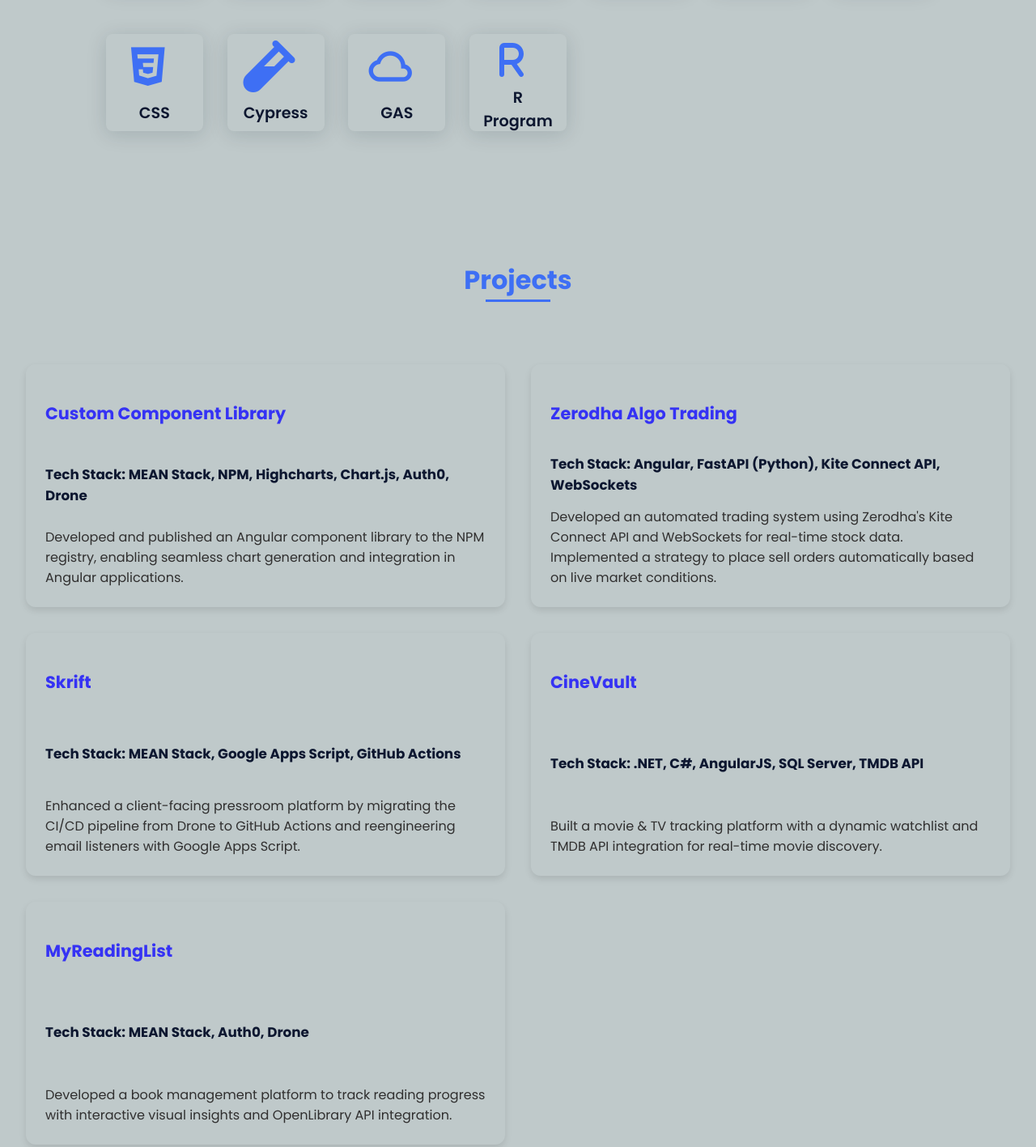
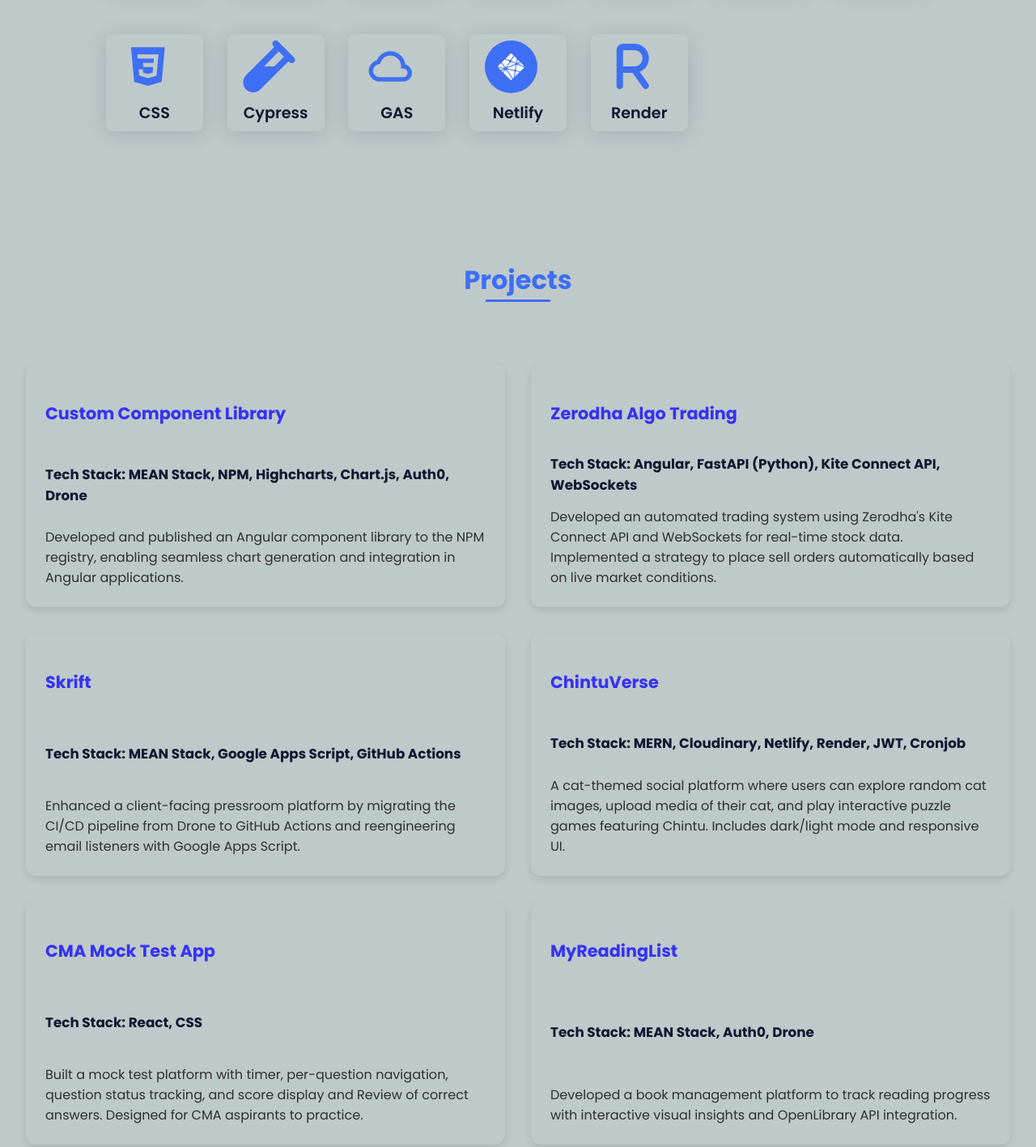
Before and after one commit to manoj-r-code/manoj-r, a plain HTML site: page index.html in a window 1280 px wide. Shown: the part 2500-3917 px from the top of the page at 81% size. Drawn offline with nearby package versions, Linux system fonts and the light colour scheme.

Commit message:
updated skills and project section

```diff
--- a/index.html
+++ b/index.html
@@ -50,7 +50,8 @@
                 <!-- <a href="mailto:manu.ravindra.123@gmail.com" class="home__social-icon">
                     <i class='bx bxl-google'></i>
                 </a> -->
-                <a href="https://mail.google.com/mail/?view=cm&fs=1&to=manu.ravindra.123@gmail.com" target="_blank" class="home__social-icon">
+                <a href="https://mail.google.com/mail/?view=cm&fs=1&to=manu.ravindra.123@gmail.com" target="_blank"
+                    class="home__social-icon">
                     <i class='bx bxl-google'></i>
                 </a>
 
@@ -87,10 +88,12 @@
                     <p class="about__text"> a full stack developer and a tech enthusiast, who loves building
                         creative solutions, always been fascinated about how beautiful Git and GitHub is.
                         I specialize in the web development with strong foundation in API integrations.
-                        <br> As a <strong> freelancer </strong>, I automated Zerodha trading for my client using a custom strategy, making algo trading
+                        <br> As a <strong> freelancer </strong>, I automated Zerodha trading for my client using a
+                        custom strategy, making algo trading
                         seamless.
                         <br>
-                        At Meltwater, I worked as a <strong>Solution Engineer</strong> on component libraries, CI/CD migrations, and
+                        At Meltwater, I worked as a <strong>Solution Engineer</strong> on component libraries, CI/CD
+                        migrations, and
                         email listener.
                     </p>
                 </div>
@@ -109,7 +112,9 @@
                         <span class="timeline__company">Meltwater | Apr 2024 - Jan 2025</span>
                         <p class="timeline__description">
 
-                 Developed and published a robust Angular Component Library  to NPM for reusable chart components. Implemented an Email Listener using Google Apps Script for security & automation.
+                            Developed and published a robust Angular Component Library to NPM for reusable chart
+                            components. Implemented an Email Listener using Google Apps Script for security &
+                            automation.
                             project deployment pipelines from Drone CI to GitHub Actions, streamlining CI/CD.
                         </p>
                     </div>
@@ -292,10 +297,25 @@
                     <i class='bx bx-cloud skills__icon'></i>
                     <span class="skills__name">GAS</span>
                 </div>
-                <div class="skills__data">
+                <!-- <div class="skills__data">
                     <i class="fa-solid fa-r fa-3x skills__icon"></i>
                     <span class="skills__name">R Program</span>
+                </div> -->
+                <!-- <div class="skills__data">
+                    <i class="fa-solid fa-n fa-3x skills__icon"></i>
+                    <span class="skills__name">Netlify</span>
+                </div> -->
+                <div class="skills__data">
+                    <img src="./assets/img/netlify-svgrepo-com.svg" alt="Netlify Logo" class="skills__icon"
+                        color="#bfc9ca" width="65" height="65">
+                    <span class="skills__name">Netlify</span>
                 </div>
+
+                <div class="skills__data">
+                    <i class="fa-solid fa-r fa-4x skills__icon"></i>
+                    <span class="skills__name">Render</span>
+                </div>
+
 
 
                 <!-- DevOps & Version Control -->
@@ -331,37 +351,85 @@
                 <div class="project__card">
                     <h3>Custom Component Library</h3>
                     <p class="tech-stack">Tech Stack: MEAN Stack, NPM, Highcharts, Chart.js, Auth0, Drone</p>
-                <p>Developed and published an Angular component library to the NPM registry, enabling seamless chart generation and integration in Angular applications.</p>
+                    <p>Developed and published an Angular component library to the NPM registry, enabling seamless chart
+                        generation and integration in Angular applications.</p>
                 </div>
 
                 <div class="project__card">
                     <h3>Zerodha Algo Trading</h3>
                     <p class="tech-stack">Tech Stack: Angular, FastAPI (Python), Kite Connect API, WebSockets</p>
-                <p>Developed an automated trading system using Zerodha's Kite Connect API and WebSockets for real-time stock data. Implemented a strategy to place sell orders automatically based on live market conditions.</p>
+                    <p>Developed an automated trading system using Zerodha's Kite Connect API and WebSockets for
+                        real-time stock data. Implemented a strategy to place sell orders automatically based on live
+                        market conditions.</p>
                 </div>
 
                 <!-- Project 2 -->
                 <div class="project__card">
                     <h3>Skrift</h3>
                     <p class="tech-stack">Tech Stack: MEAN Stack, Google Apps Script, GitHub Actions</p>
-                <p>Enhanced a client-facing pressroom platform by migrating the CI/CD pipeline from Drone to GitHub Actions and reengineering email listeners with Google Apps Script.</p>
+                    <p>Enhanced a client-facing pressroom platform by migrating the CI/CD pipeline from Drone to GitHub
+                        Actions and reengineering email listeners with Google Apps Script.</p>
                 </div>
 
                 <!-- Project 3 -->
-              <div class="project__card">
+                <!-- <div class="project__card">
                     <h3>CineVault</h3>
                     <p class="tech-stack">Tech Stack: .NET, C#, AngularJS, SQL Server, TMDB API</p>
-                <p>Built a movie & TV tracking platform with a dynamic watchlist and TMDB API integration for real-time movie discovery.
+                    <p>Built a movie & TV tracking platform with a dynamic watchlist and TMDB API integration for
+                        real-time movie discovery.
 
                     </p>
-              </div>
+                </div> -->
 
                 <!-- Project 4 -->
                 <div class="project__card">
+                    <h3>ChintuVerse</h3>
+                    <p class="tech-stack">Tech Stack: MERN, Cloudinary, Netlify, Render, JWT, Cronjob</p>
+                    <p>A cat-themed social platform where users can explore random cat images, upload media of their
+                        cat, and play interactive puzzle games featuring Chintu. Includes dark/light
+                        mode and responsive UI.</p>
+                </div>
+
+
+                <!-- Project 6 -->
+                <div class="project__card">
+                    <h3>CMA Mock Test App</h3>
+                    <p class="tech-stack">Tech Stack: React, CSS</p>
+                    <p>Built a mock test platform with timer, per-question navigation, question status tracking, and
+                        score display and Review of correct answers. Designed for CMA aspirants to practice.
+                    </p>
+                </div>
+                <!-- Project 5 -->
+                <div class="project__card">
                     <h3>MyReadingList</h3>
                     <p class="tech-stack">Tech Stack: MEAN Stack, Auth0, Drone</p>
-                <p>Developed a book management platform to track reading progress with interactive visual insights and OpenLibrary API integration.</p>
+                    <p>Developed a book management platform to track reading progress with interactive visual insights
+                        and OpenLibrary API integration.</p>
                 </div>
+
+
+
+
+
+
+
+
+                <!-- <div class="project__card">
+                    <h3>CMA Mock Test App</h3>
+                    <p class="tech-stack">Tech Stack: React, CSS</p>
+                    <p>
+                        Built a mock test platform with timer, per-question navigation, question status tracking, and
+                        score display. Designed for CMA aspirants to practice.
+                    </p>
+                    <div class="project__links">
+                        <a href="https://cma-mock.vercel.app" target="_blank" class="btn btn-live">
+                            🔗 Live Demo
+                        </a>
+                        <a href="https://github.com/your-username/cma-mock-test" target="_blank" class="btn btn-github">
+                            💻 GitHub Repo
+                        </a>
+                    </div>
+                </div> -->
 
             </div>
         </section>
```
Also changed, not shown: assets/css/styles.css (line endings or trailing spaces), assets/img/netlify-svgrepo-com.svg (added). Lines whose indentation alone changed are shown as unchanged.
